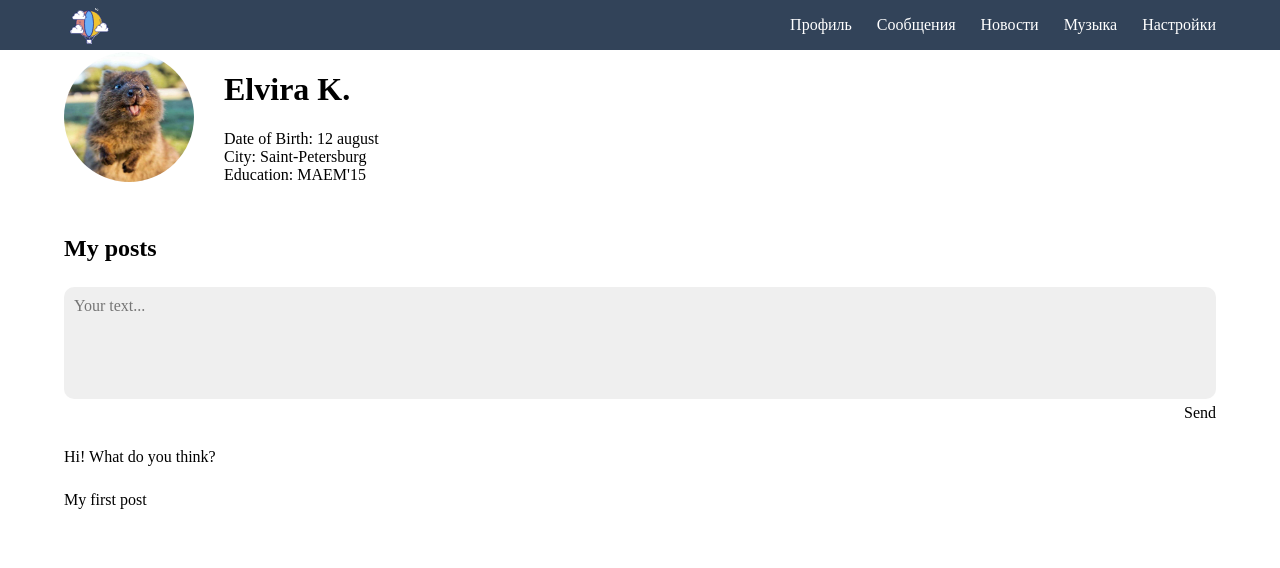
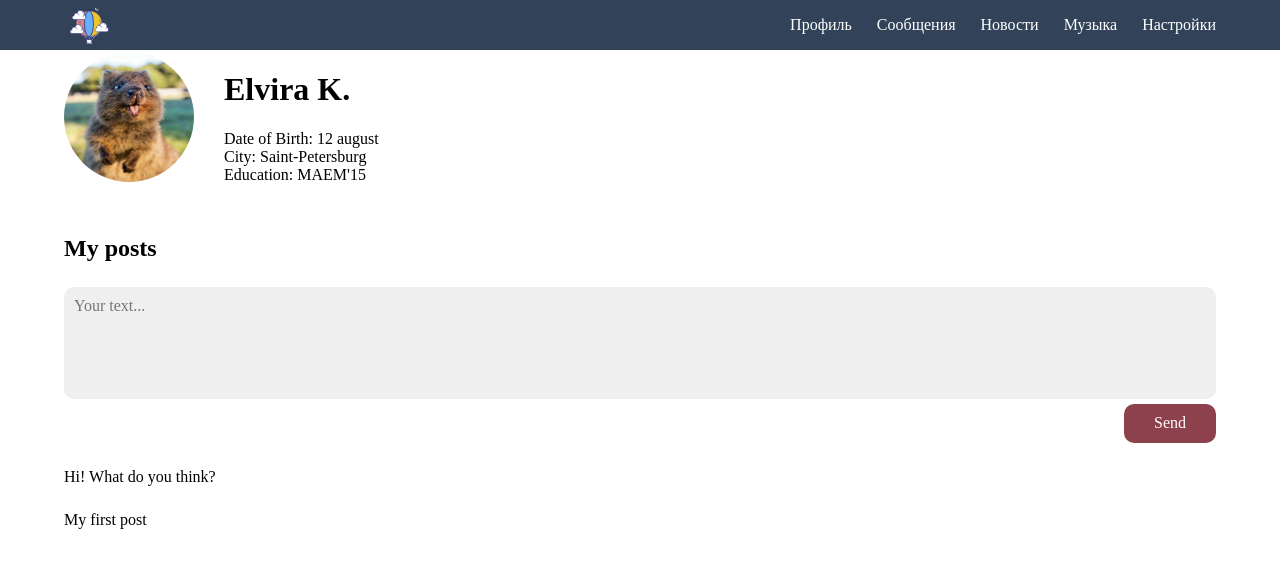
Before and after one commit to Elvira-del/social-network, a React (Create React App) app: page / in a window 1280 px wide. Shown: the top 568 px of the page. Built offline with nearby package versions, Linux system fonts and the light colour scheme.

Commit message:
feat: add button scss component

```diff
--- /dev/null
+++ b/src/styles/scss/components/_button.scss
@@ -0,0 +1,6 @@
+.btn {
+  padding: 10px 30px;
+  border-radius: 10px;
+  background-color: #8d414d;
+  color: #fff;
+}
--- a/src/styles/scss/main.scss
+++ b/src/styles/scss/main.scss
@@ -1,6 +1,8 @@
 @import "./abstracts/mixins";
 
 @import "./base/reset";
+
+@import "./components/button";
 
 @import "./layout/grid";
 @import "./layout/header";
```
